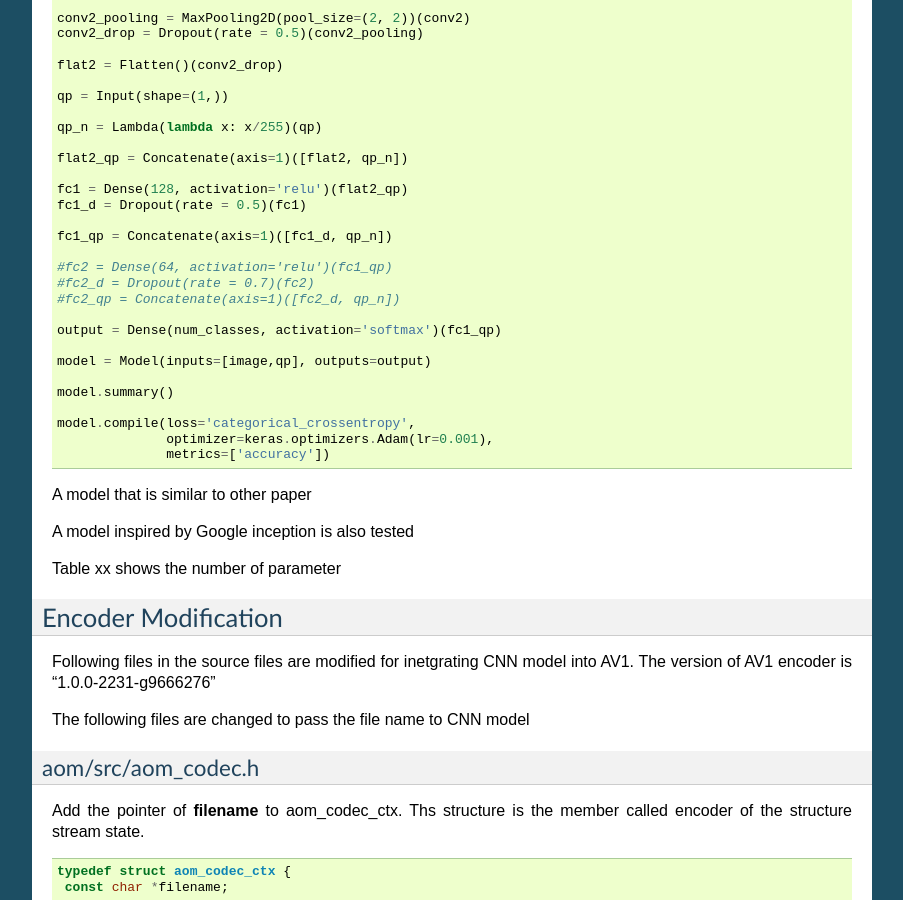
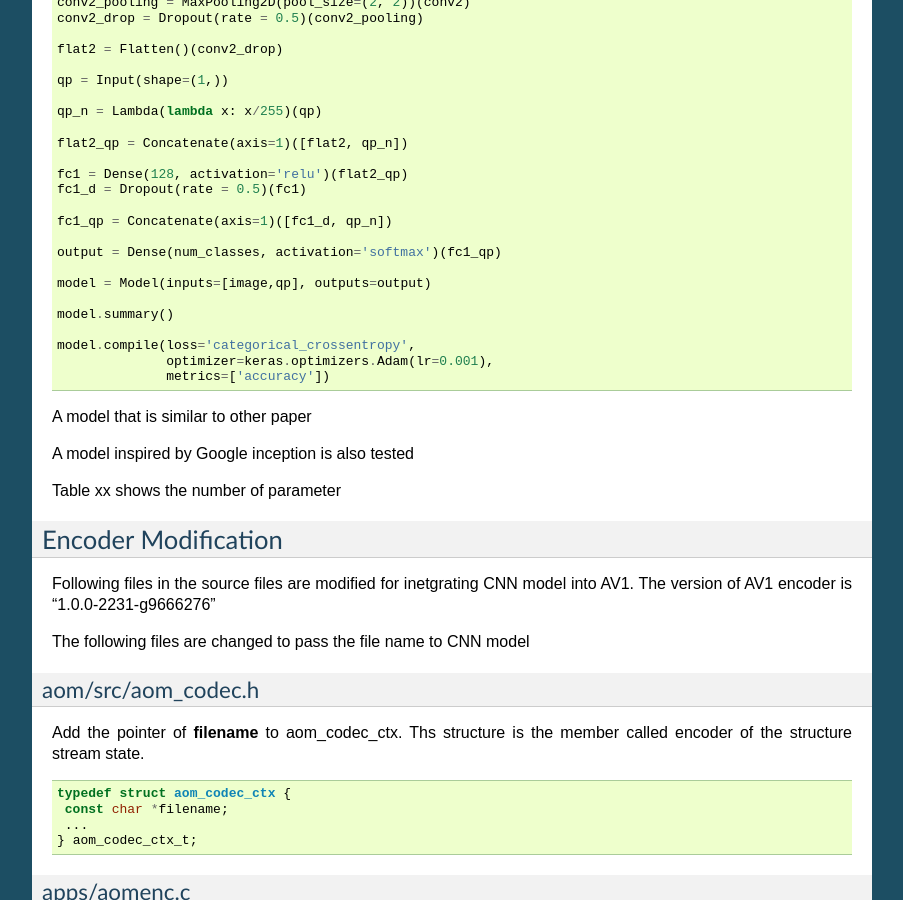
Before and after one commit to epadam/CNN-AV1-intra-encoder, a Sphinx documentation site: the page built from source/cnn_partition_intra.rst, in a window 1280 px wide and 900 px high, scrolled down 2290 px. Shown: the whole window, without its empty margins (198-1101 px from the left). Built offline with Sphinx 7.4.7, drawn with Linux system fonts in a browser that asks for light colours; pages that are not in the unit, such as notebooks, are missing from menus.

Commit message:
Update cnn_partition_intra.rst

```diff
--- a/source/cnn_partition_intra.rst
+++ b/source/cnn_partition_intra.rst
@@ -48,7 +48,6 @@ A simple CNN model is used as the reference and baseline to other models
 
     conv1 = Conv2D(16, (3, 3), strides =(1,1),padding='valid', activation='relu')(image_norm)
 
-
     conv2 = Conv2D(32, (3, 3), strides =(1,1), padding='valid', activation='relu')(conv1)
 
     conv2_pooling = MaxPooling2D(pool_size=(2, 2))(conv2)
@@ -66,10 +65,6 @@ A simple CNN model is used as the reference and baseline to other models
     fc1_d = Dropout(rate = 0.5)(fc1)
 
     fc1_qp = Concatenate(axis=1)([fc1_d, qp_n])
-
-    #fc2 = Dense(64, activation='relu')(fc1_qp)
-    #fc2_d = Dropout(rate = 0.7)(fc2)
-    #fc2_qp = Concatenate(axis=1)([fc2_d, qp_n])
 
     output = Dense(num_classes, activation='softmax')(fc1_qp)
 
```
